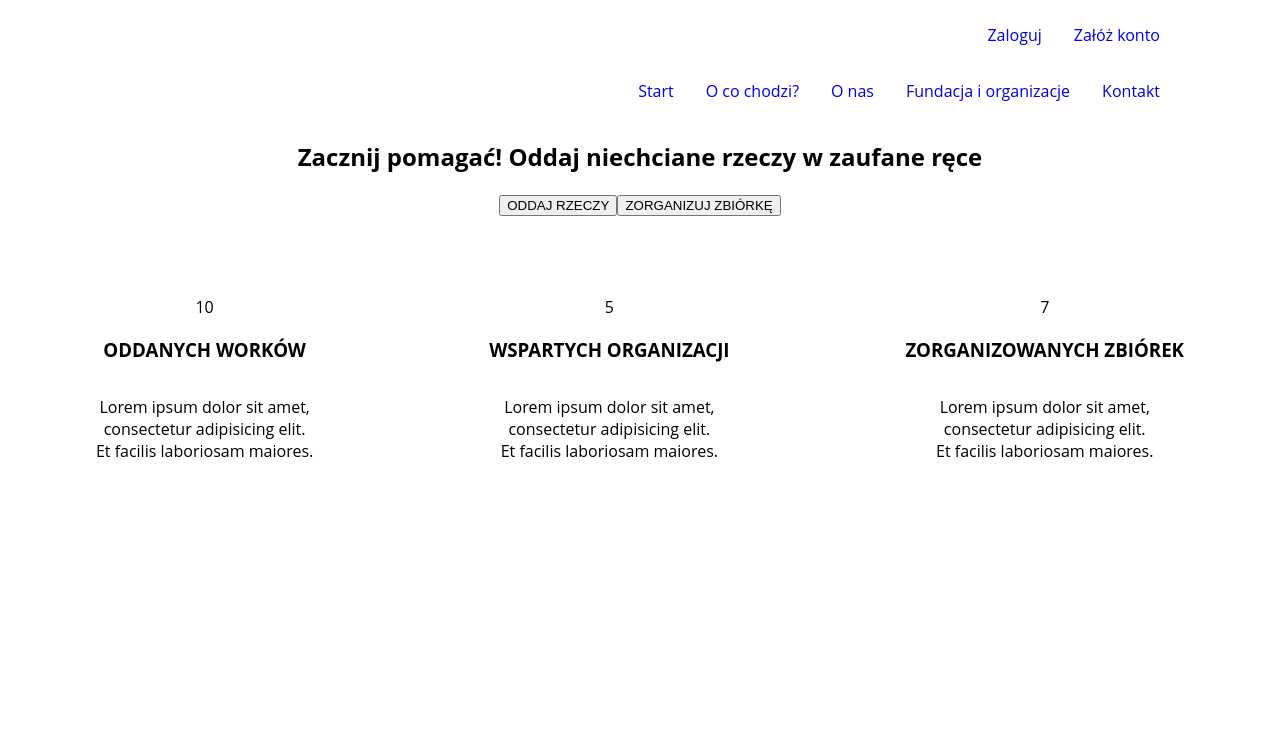
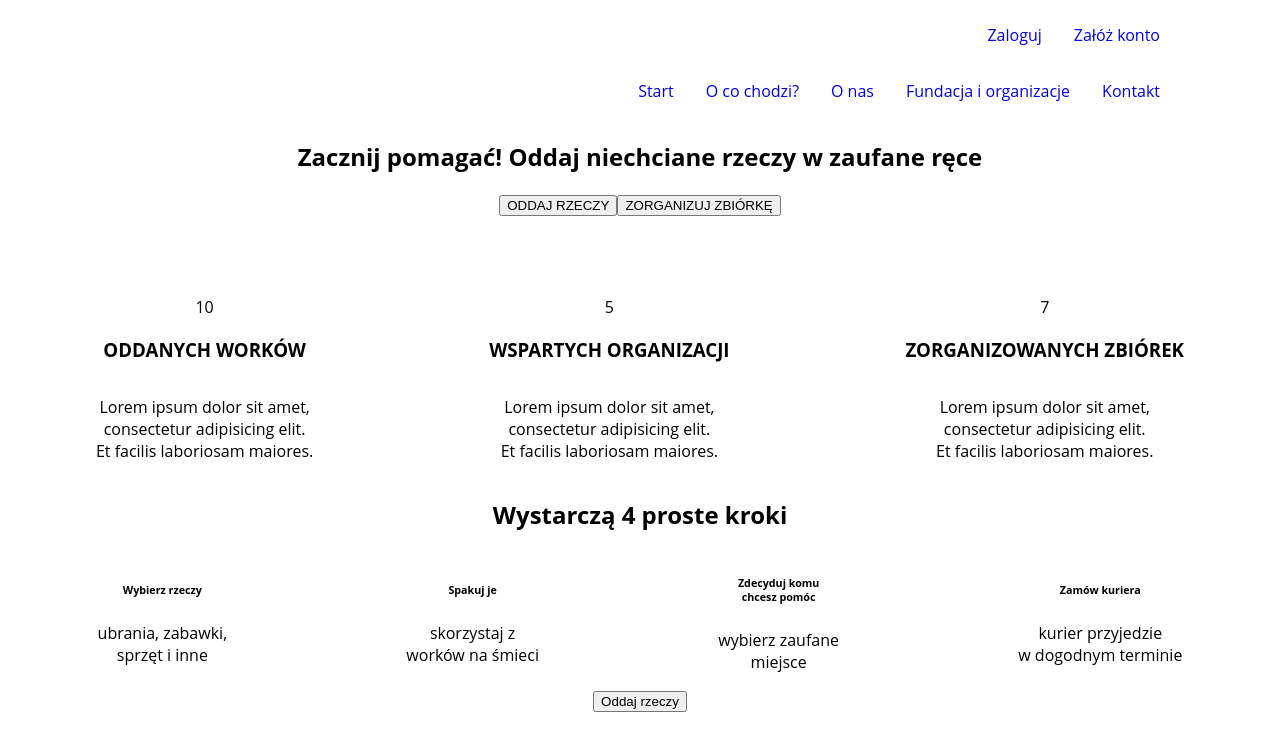
Before and after one commit to Natalia-Tomaszewska/donateclothes-website, a React (Create React App) app: page / in a window 1280 px wide. Shown: the top 750 px of the page. Built offline with nearby package versions, Linux system fonts and the light colour scheme.

Commit message:
SimpleSteps section added

```diff
--- a/src/App.js
+++ b/src/App.js
@@ -4,6 +4,7 @@ import './App.css';
 import Home from "./Components/Home/Home";
 import Navigation from "./Components/Navigation/Navigation";
 import ThreeColumns from "./Components/ThreeColumns/ThreeColumns";
+import SimpleSteps from "./Components/SimpleSteps/SimpleSteps";
 
 function App() {
     return (
@@ -15,6 +16,7 @@ function App() {
 
                 </Switch>
                 <ThreeColumns/>
+                <SimpleSteps/>
             </div>
         </Router>
     )
--- /dev/null
+++ b/src/Components/SimpleSteps/SimpleSteps.js
@@ -0,0 +1,63 @@
+import React from 'react';
+import "./../../scss/SimpleSteps.scss";
+import {Route} from "react-router-dom";
+
+const SimpleSteps = () => {
+    return (
+        <section className="simpleSteps-section">
+            <div className="simpleSteps-container">
+                <div className="simpleSteps-container-heading">
+                    <h1 className="simpleSteps-heading">
+Wystarczą 4 proste kroki
+                    </h1>
+                    <div className="simpleSteps-decoration">
+
+                    </div>
+                </div>
+                <div className="simpleSteps-container-icons">
+                    <div className="pickClothing">
+                        <h6 className="icons-heading">
+                            Wybierz rzeczy
+                        </h6>
+                        <p className="icons-paragraph">
+                            ubrania, zabawki,<br/> sprzęt i inne
+                        </p>
+                    </div>
+                    <div className="packClothing">
+                        <h6 className="icons-heading">
+                            Spakuj je
+                        </h6>
+                        <p className="icons-paragraph">
+                            skorzystaj z<br/> worków na śmieci
+                        </p>
+                    </div>
+                    <div className="decide">
+                        <h6 className="icons-heading">
+                            Zdecyduj komu<br/>chcesz pomóc
+                        </h6>
+                        <p className="icons-paragraph">
+                            wybierz zaufane<br/>miejsce
+                        </p>
+                    </div>
+                    <div className="courier">
+                        <h6 className="icons-heading">
+                            Zamów kuriera
+                        </h6>
+                        <p className="icons-paragraph">
+                            kurier przyjedzie<br/>w dogodnym terminie
+                        </p>
+                    </div>
+                </div>
+                <div className="simpleSteps-container-button">
+                    <Route render={({ history}) => (
+                        <button className="simpleSteps-button" onClick={() => { history.push('/logowanie') }}>
+                            Oddaj rzeczy
+                        </button>
+                    )} />
+                </div>
+            </div>
+        </section>
+    )
+};
+
+export default SimpleSteps;
--- /dev/null
+++ b/src/scss/SimpleSteps.scss
@@ -0,0 +1,78 @@
+.simpleSteps-section {
+
+  .simpleSteps-container {
+display: flex;
+    flex-direction: column;
+    .simpleSteps-container-heading {
+      .simpleSteps-heading {
+
+      }
+
+      .simpleSteps-decoration {
+
+      }
+    }
+
+    .simpleSteps-container-icons {
+display: flex;
+      flex-direction: row;
+      justify-content: space-around;
+      align-items: center;
+      .pickClothing {
+
+
+        .icons-heading {
+
+        }
+
+        .icons-paragraph {
+
+        }
+      }
+
+      .packClothing {
+
+
+        .icons-heading {
+
+        }
+
+        .icons-paragraph {
+
+        }
+      }
+
+      .decide {
+
+
+        .icons-heading {
+
+        }
+
+        .icons-paragraph {
+
+        }
+      }
+
+      .courier {
+
+
+        .icons-heading {
+
+        }
+
+        .icons-paragraph {
+
+        }
+      }
+
+    }
+
+    .simpleSteps-container-button {
+
+      .simpleSteps-button {
+
+      }
+    }
+  }
+}
```
